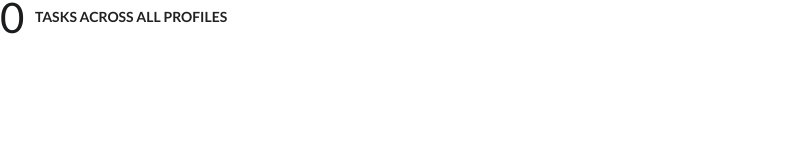
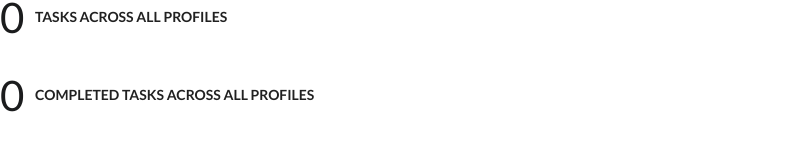
Before and after one commit to deep-hacker/react-excercise, a React (Create React App) app: page /profile in a window 1280 px wide. Shown: the part 225-376 px from the top of the page, without its empty margins (0-795 px from the left). Built offline with nearby package versions, Linux system fonts and the light colour scheme; no server answers.

Commit message:
Made necessary changes to add Completed Task metric

```diff
--- a/src/Summary/Summary.js
+++ b/src/Summary/Summary.js
@@ -22,6 +22,14 @@ const Summary = () => {
                     Tasks Across All Profiles
                 </div>
             </div>
+            <div className="statistic">
+                <div className="value">
+                    {SummaryContext.numberOfCompletedTask}
+                </div>
+                <div className="label">
+                    Completed Tasks Across All Profiles
+                </div>
+            </div>
         </div>
     );
 }
--- a/src/Summary/SummaryProvider.js
+++ b/src/Summary/SummaryProvider.js
@@ -3,18 +3,20 @@ import SummaryContext from "./SummaryContext";
 const SummaryProvider = ({backend,children}) => {
     const [numberOfProfiles,setNumberOfProfiles] = useState(0);
     const [numberOfTask,setNumberOfTask] = useState(0);
+    const [numberOfCompletedTask,setNumberOfCompletedTask] = useState(0)
 
     const updateSummary = async() => {
-        const {numberOfProfiles,numberOfTasksAcrossAllProfiles} = await backend.fetchSummary();
+        const {numberOfProfiles,numberOfTasksAcrossAllProfiles,numberOfCompletedTask} = await backend.fetchSummary();
         setNumberOfProfiles(numberOfProfiles);
         setNumberOfTask(numberOfTasksAcrossAllProfiles);
+        setNumberOfCompletedTask(numberOfCompletedTask);
     }
 
     useEffect(() => {
         updateSummary();
     },[]);
 
-    return <SummaryContext.Provider value={{updateSummary,numberOfProfiles,numberOfTask}} >{children}</SummaryContext.Provider>;
+    return <SummaryContext.Provider value={{updateSummary,numberOfProfiles,numberOfTask,numberOfCompletedTask}} >{children}</SummaryContext.Provider>;
 }
 
 export default SummaryProvider;
--- a/src/components/Backend/Backend.js
+++ b/src/components/Backend/Backend.js
@@ -1,3 +1,4 @@
+import * as R from 'ramda'
 const createBackend = fetch => {
     const fetchProfiles = async () => {
         const response = await fetch("/proxy/profile");
@@ -36,11 +37,14 @@ const createBackend = fetch => {
     const fetchSummary = async() => {
         const profiles = await fetchProfiles();
         const tasks = await fetchTasks();
+        const getCompletedTasks = task => task.complete === true
+        const completedTasks = R.filter(getCompletedTasks,tasks)
+        const numberOfCompletedTask = completedTasks.length;
         const numberOfProfiles = profiles.length;
         const numberOfTasksAcrossAllProfiles = tasks.length;
         console.log(numberOfProfiles);
         console.log(numberOfTasksAcrossAllProfiles);
-        return {numberOfProfiles,numberOfTasksAcrossAllProfiles};
+        return {numberOfProfiles,numberOfTasksAcrossAllProfiles,numberOfCompletedTask};
         }
 
     const backend = {
--- a/src/components/Profile/Profile.js
+++ b/src/components/Profile/Profile.js
@@ -60,7 +60,6 @@ const Profile = ({backend}) => {
         const deleteTasksForProfile = task => backend.deleteTask(task.id);
         R.map(deleteTasksForProfile,R.filter(getTaskByProfile,fetchedTask));
         await backend.deleteProfile(id);
-        await updateSummary;
         setFlag(!flag)
     }
 
--- a/src/components/task/Task.js
+++ b/src/components/task/Task.js
@@ -3,7 +3,7 @@ import * as R from 'ramda'
 import useSummary from "../../Summary/useSummary";
 const Task = ({backend}) => {
     const SummaryContext = useSummary();
-    const updateSummary = async () => { return await SummaryContext.updateSummary()};
+    const updateSummary = async () => await SummaryContext.updateSummary();
     const [tasks,setTasks] = useState([]);
     const [flag,setFlag] = useState(false);
     useEffect(() => {
```
